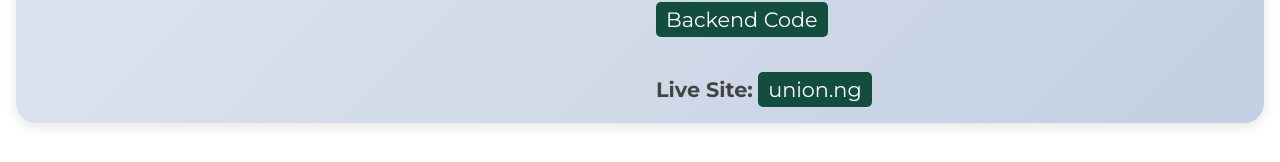
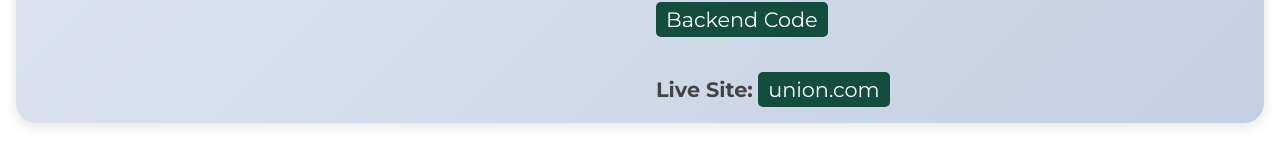
Before and after one commit to Brightosey/Portfolio, a React (Vite) app: page /portfolio in a window 1280 px wide. Shown: the part 5398-5560 px from the top of the page. Built offline with nearby package versions, Linux system fonts and the light colour scheme.

Commit message:
modified portfolio page

```diff
--- a/src/pages/PortfolioPage/PortfolioPage.jsx
+++ b/src/pages/PortfolioPage/PortfolioPage.jsx
@@ -3,7 +3,7 @@ import reloFoodImage from "../../assets/Images/Relofoods.png";
 import snapsImage from "../../assets/Images/snaps.png";
 import instockImage from "../../assets/Images/instock.png";
 import demoImage from "../../assets/Images/demo-image.png";
-import weddingWebImage from "../../assets/Images/weddinweb.png";
+import weddingWebImage from "../../assets/Images/weddingweb.png";
 
 function PortfolioPage() {
   return (
@@ -329,7 +329,7 @@ function PortfolioPage() {
           <p className="portfolio__link">
             <strong>Live Site:</strong>{" "}
             <a href="https://union-iota.vercel.app" target="_blank">
-              union.ng
+              union.com
             </a>
           </p>
         </div>
```
